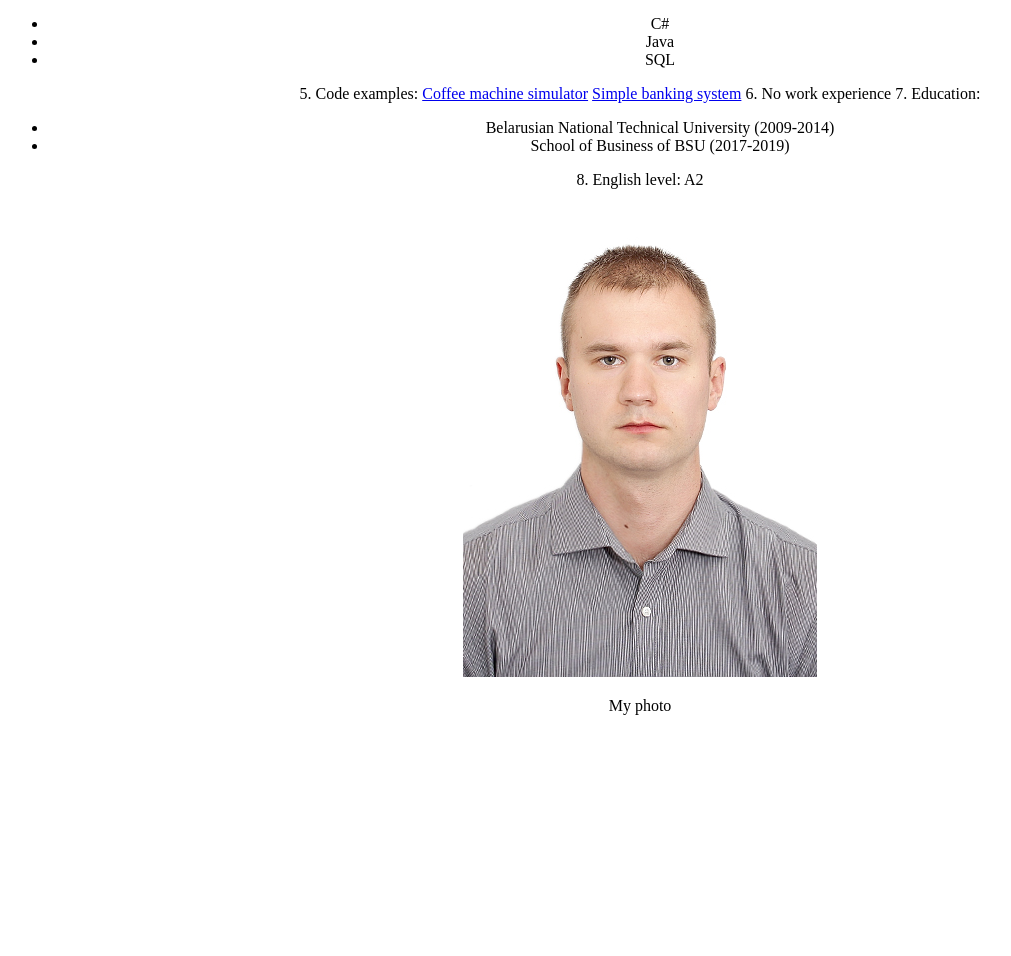
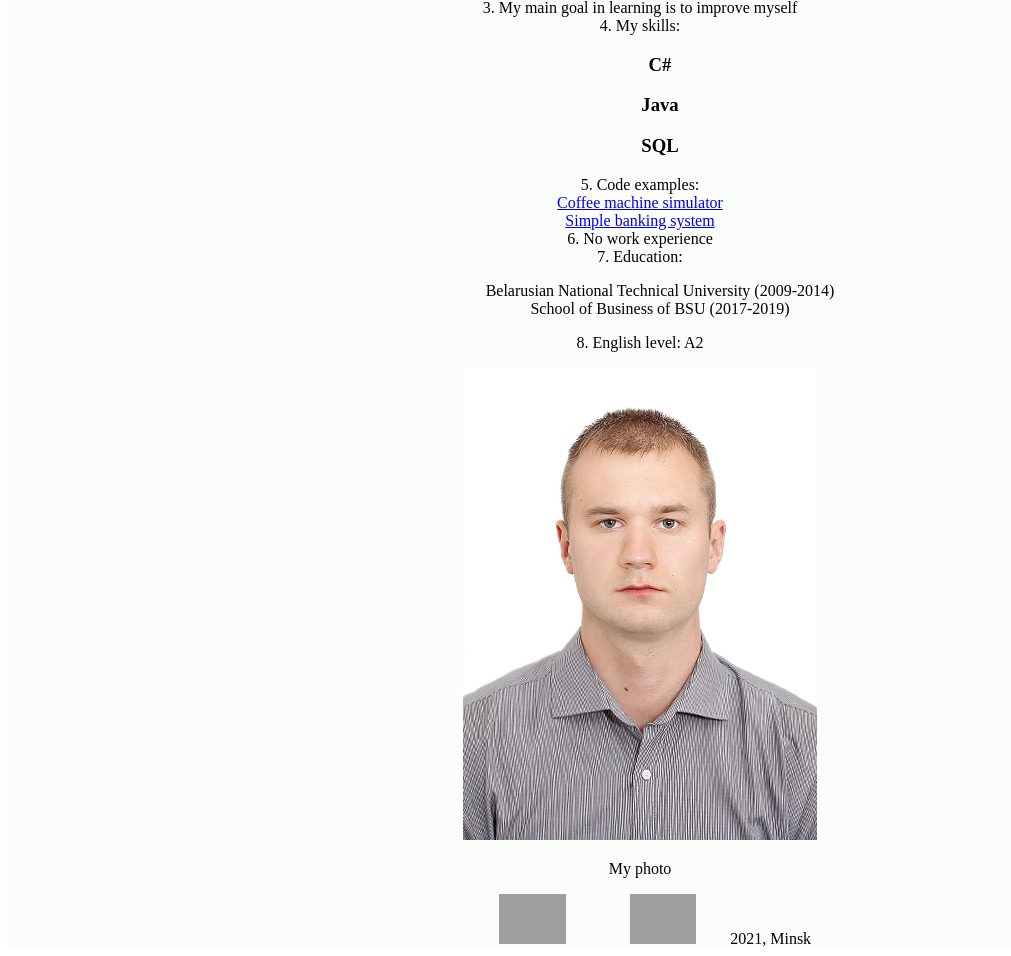
Before and after one commit to poznerrr/rsschool-cv, a plain HTML site: page index.html in a window 1280 px wide. Shown: the part 185-1141 px from the top of the page, without its empty margins (0-1011 px from the left). Before the commit the page ends 916 px from the top, so only its background shows below. Drawn offline with Linux system fonts and the light colour scheme; grey boxes are pictures that could not be loaded.

Commit message:
refactor: make all the requirements of the project

```diff
--- a/index.html
+++ b/index.html
@@ -15,36 +15,38 @@
             </h1>
         </header>
         <main>
-            1. Name: Artur Pazdniak
+            1. Name: Artur Pazdniak<br>
             2. Contacts
             <ul>
                 <li>Phone: +375291372573</li>
                 <li>E-mail: poznerrr@gmail.com</li>
             </ul>
-            3. My main goal in learning is to improve myself
-            4. My skills:
+            3. My main goal in learning is to improve myself<br>
+            4. My skills:<br>
             <ul>
-                <li>C#</li>
-                <li>Java</li>
-                <li>SQL</li>
+                <li><h3>C#</h3></li>
+                <li><h3>Java</h3></li>
+                <li><h3>SQL</h3></li>
             </ul>
-            5. Сode examples:
-            <a href="https://github.com/poznerrr/Coffee_machine_python">Coffee machine simulator</a>
-            <a href="https://github.com/poznerrr/simple_banking_system_java">Simple banking system</a>
-            6. No work experience
+            5. Сode examples:<br>
+            <a href="https://github.com/poznerrr/Coffee_machine_python">Coffee machine simulator</a><br>
+            <a href="https://github.com/poznerrr/simple_banking_system_java">Simple banking system</a><br>
+            6. No work experience<br>
             7. Education:
             <ul>
                 <li>Belarusian National Technical University (2009-2014)</li>
                 <li>School of Business of BSU (2017-2019)</li>
             </ul>
-            8. English level: A2
+            8. English level: A2<br>
             <figure>
                 <p><img src="images/photo.jpg" alt="My photo" /></p>
                 <figcaption>My photo</figcaption>
             </figure>
         </main>
         <footer>
-
+            <a class="svg" href="https://rs.school/js/"><img src="https://rs.school/images/rs_school_js.svg" alt="rs school" height="50"></a>
+            <a class="svg" href="https://github.com/poznerrr"><img src="https://upload.wikimedia.org/wikipedia/commons/thumb/9/91/Octicons-mark-github.svg/600px-Octicons-mark-github.svg.png" alt="my Github" height="50"></a>
+            2021, Minsk
         </footer>
     </div>
 </body>
--- a/styles.css
+++ b/styles.css
@@ -1,3 +1,13 @@
+footer{
+    display: inline;
+}
+li {
+    list-style-type: none;
+   }
 .center {
     text-align: center;
+    background-color:#fbfdfb;
 }
+.svg{
+    margin: 50px 30px;
+}
```
